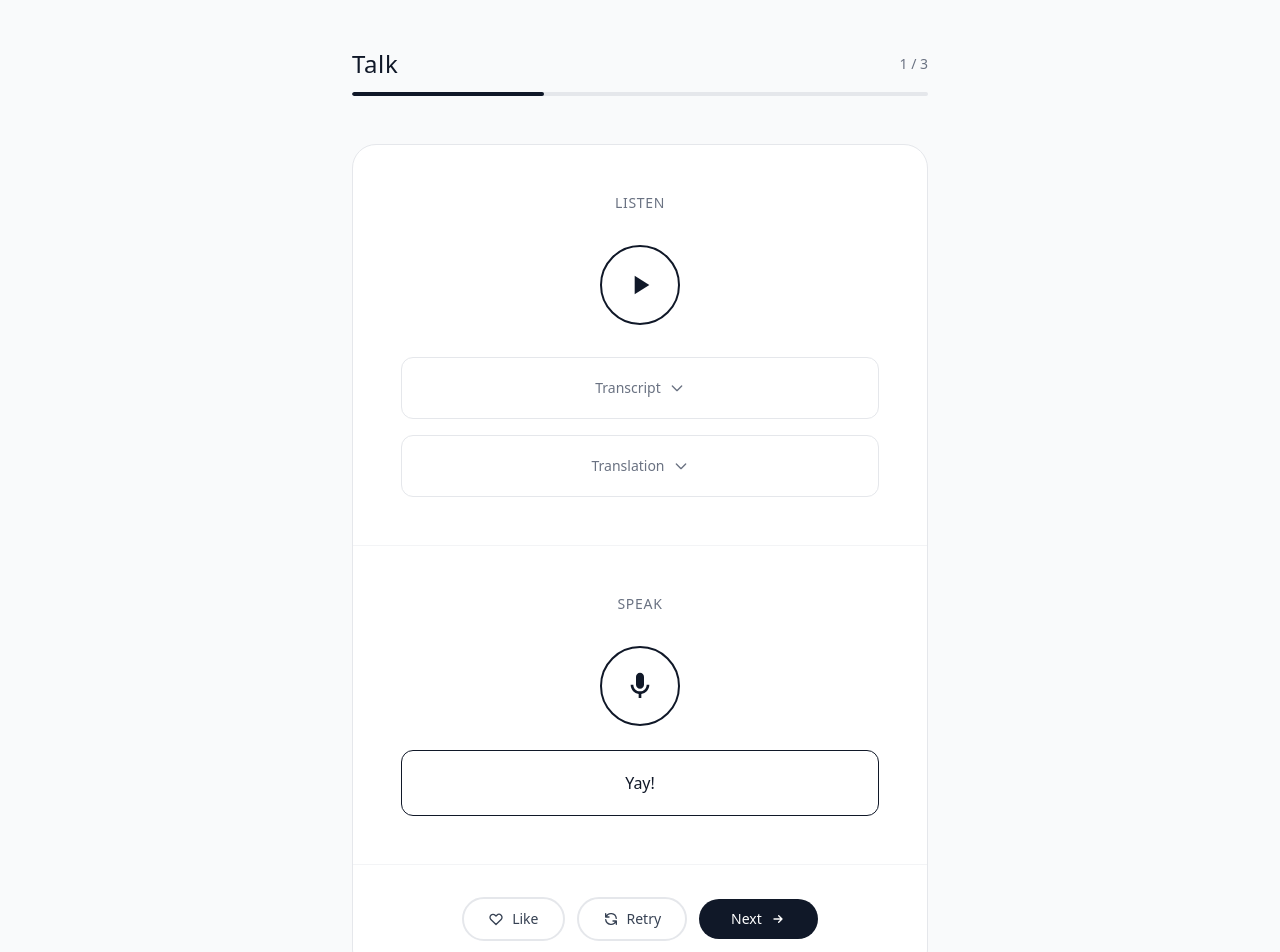
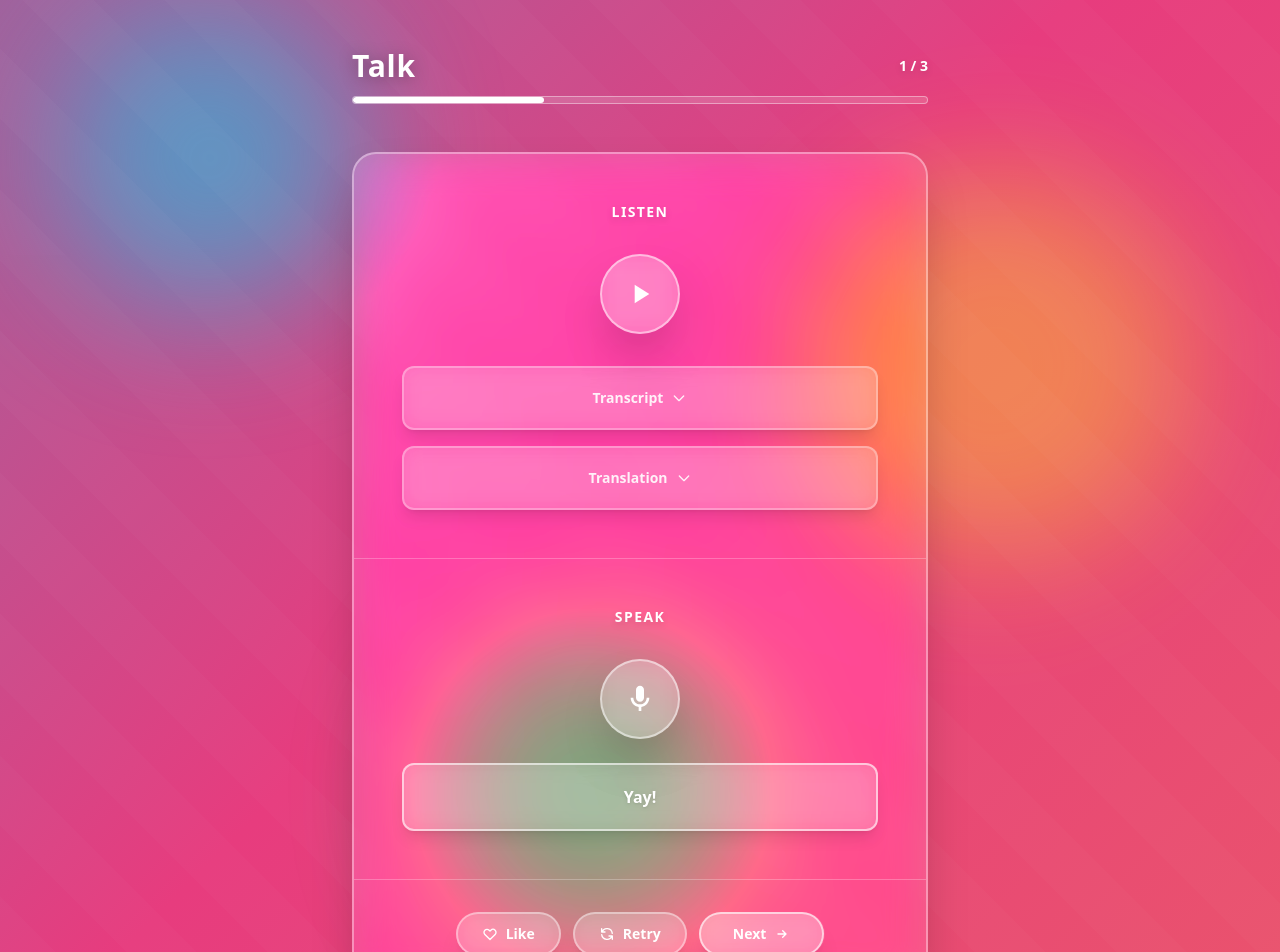
Before and after one commit to joshuafolkken/talk-svelte, a SvelteKit app: page / in a window 1280 px wide. Shown: the top 952 px of the page. Built offline with nearby package versions, Linux system fonts and the light colour scheme.

Commit message:
game screen #27 mono liquid

```diff
--- a/src/routes/+page.svelte
+++ b/src/routes/+page.svelte
@@ -83,34 +83,82 @@
 	}
 </script>
 
-<div class="min-h-screen bg-gray-50 px-4 py-12">
+<div class="relative min-h-screen overflow-hidden px-4 py-12">
+	<!-- Background with vibrant colors and ANIMATION -->
+	<div class="absolute inset-0 -z-10">
+		<!-- アニメーションするグラデーション背景 -->
+		<div
+			class="animate-gradient absolute inset-0"
+			style="background: linear-gradient(-45deg, #ee7752, #e73c7e, #23a6d5, #23d5ab); background-size: 400% 400%;"
+		></div>
+
+		<!-- 浮遊するブロブ（それぞれ異なるアニメーション） -->
+		<div
+			class="animate-float absolute top-10 left-10 h-72 w-72 rounded-full bg-cyan-400 opacity-50 blur-3xl"
+		></div>
+		<div
+			class="animate-float-reverse absolute top-40 right-20 h-96 w-96 rounded-full bg-yellow-300 opacity-40 blur-3xl"
+		></div>
+		<div
+			class="animate-float-slow absolute bottom-20 left-1/3 h-80 w-80 rounded-full bg-green-400 opacity-50 blur-3xl"
+		></div>
+
+		<!-- 動く縞模様パターン -->
+		<div class="absolute inset-0 opacity-40">
+			<div
+				class="h-full w-full animate-pulse"
+				style="background: repeating-linear-gradient(
+				45deg,
+				transparent,
+				transparent 50px,
+				rgba(255,255,255,0.1) 50px,
+				rgba(255,255,255,0.1) 100px
+			);"
+			></div>
+		</div>
+	</div>
+
 	<div class="mx-auto max-w-xl">
 		<!-- Progress Bar -->
 		<div class="mb-12">
 			<div class="mb-3 flex items-center justify-between">
-				<h1 class="text-2xl font-light tracking-wide text-gray-900">Talk</h1>
-				<span class="text-sm font-medium text-gray-500">{current_question} / {total_questions}</span
+				<h1
+					class="text-3xl font-bold tracking-wide text-white drop-shadow-[0_2px_8px_rgba(0,0,0,0.3)]"
+				>
+					Talk
+				</h1>
+				<span class="text-sm font-bold text-white drop-shadow-md"
+					>{current_question} / {total_questions}</span
 				>
 			</div>
-			<div class="h-1 overflow-hidden rounded-full bg-gray-200">
+			<div
+				class="h-2 overflow-hidden rounded-full border border-white/40 shadow-xl"
+				style="background: rgba(255, 255, 255, 0.15); backdrop-filter: blur(10px);"
+			>
 				<div
-					class="h-full rounded-full bg-gray-900 transition-all duration-500"
+					class="h-full rounded-full bg-white shadow-lg transition-all duration-500"
 					style="width: {(current_question / total_questions) * 100}%"
 				></div>
 			</div>
 		</div>
 
-		<!-- Main Card -->
-		<div class="overflow-hidden rounded-3xl border border-gray-200 bg-white">
+		<!-- Main Card with STRONG Glass Effect -->
+		<div
+			class="overflow-hidden rounded-3xl border-2 border-white/40 shadow-2xl"
+			style="background: rgba(255, 255, 255, 0.1); backdrop-filter: blur(20px) saturate(180%);"
+		>
 			<!-- Audio Section-->
-			<div class="border-b border-gray-100 p-12">
-				<h2 class="mb-8 text-center text-sm font-medium tracking-wider text-gray-500 uppercase">
+			<div class="border-b border-white/25 p-12" style="background: rgba(255, 255, 255, 0.05);">
+				<h2
+					class="mb-8 text-center text-sm font-bold tracking-widest text-white uppercase drop-shadow-md"
+				>
 					Listen
 				</h2>
 				<div class="mb-8 flex justify-center">
 					<button
 						onclick={play_audio}
-						class="group relative flex h-20 w-20 items-center justify-center rounded-full border-2 border-gray-900 bg-white text-gray-900 transition-all duration-200 hover:bg-gray-900 hover:text-white active:scale-95"
+						class="group relative flex h-20 w-20 items-center justify-center rounded-full border-2 border-white/50 text-white shadow-2xl transition-all duration-200 hover:scale-110 active:scale-95"
+						style="background: rgba(255, 255, 255, 0.2); backdrop-filter: blur(10px);"
 					>
 						<svg class="h-8 w-8" fill="currentColor" viewBox="0 0 24 24">
 							{#if is_playing}
@@ -130,15 +178,16 @@
 				<!-- Transcript Section -->
 				<button
 					onclick={toggle_transcript}
-					class="mb-4 w-full rounded-xl border border-gray-200 bg-white p-5 text-center transition-all duration-300 {show_transcript
-						? 'border-gray-900 text-gray-900'
-						: 'text-gray-500 hover:border-gray-300'}"
+					class="mb-4 w-full rounded-xl border-2 p-5 text-center shadow-lg transition-all duration-300 {show_transcript
+						? 'border-white/60 text-white'
+						: 'border-white/30 text-white/90 hover:border-white/50'}"
+					style="background: rgba(255, 255, 255, 0.15); backdrop-filter: blur(10px);"
 				>
 					{#if show_transcript}
-						<span class="text-base font-medium">{question.transcript}</span>
+						<span class="text-base font-bold drop-shadow">{question.transcript}</span>
 					{:else}
 						<div class="flex items-center justify-center gap-2">
-							<span class="text-sm font-medium">Transcript</span>
+							<span class="text-sm font-semibold">Transcript</span>
 							<svg class="h-4 w-4" fill="none" stroke="currentColor" viewBox="0 0 24 24">
 								<path
 									stroke-linecap="round"
@@ -154,15 +203,16 @@
 				<!-- Translation Section -->
 				<button
 					onclick={toggle_translation}
-					class="w-full rounded-xl border border-gray-200 bg-white p-5 text-center transition-all duration-300 {show_translation
-						? 'border-gray-900 text-gray-900'
-						: 'text-gray-500 hover:border-gray-300'}"
+					class="w-full rounded-xl border-2 p-5 text-center shadow-lg transition-all duration-300 {show_translation
+						? 'border-white/60 text-white'
+						: 'border-white/30 text-white/90 hover:border-white/50'}"
+					style="background: rgba(255, 255, 255, 0.15); backdrop-filter: blur(10px);"
 				>
 					{#if show_translation}
-						<span class="text-base font-medium">{question.translation}</span>
+						<span class="text-base font-bold drop-shadow">{question.translation}</span>
 					{:else}
 						<div class="flex items-center justify-center gap-2">
-							<span class="text-sm font-medium">Translation</span>
+							<span class="text-sm font-semibold">Translation</span>
 							<svg class="h-4 w-4" fill="none" stroke="currentColor" viewBox="0 0 24 24">
 								<path
 									stroke-linecap="round"
@@ -177,16 +227,21 @@
 			</div>
 
 			<!-- Recording Section -->
-			<div class="border-b border-gray-100 p-12">
-				<h3 class="mb-8 text-center text-sm font-medium tracking-wider text-gray-500 uppercase">
+			<div class="border-b border-white/25 p-12" style="background: rgba(255, 255, 255, 0.05);">
+				<h3
+					class="mb-8 text-center text-sm font-bold tracking-widest text-white uppercase drop-shadow-md"
+				>
 					Speak
 				</h3>
 				<div class="flex flex-col items-center gap-6">
 					<button
 						onclick={toggle_recording}
-						class="flex h-20 w-20 items-center justify-center rounded-full transition-all duration-200 {is_recording
-							? 'bg-red-500 text-white'
-							: 'border-2 border-gray-900 bg-white text-gray-900 hover:bg-gray-900 hover:text-white'} active:scale-95"
+						class="flex h-20 w-20 items-center justify-center rounded-full shadow-2xl transition-all duration-200 hover:scale-110 active:scale-95 {is_recording
+							? 'border-2 border-red-300/60 bg-red-500 text-white'
+							: 'border-2 border-white/50 text-white'}"
+						style={is_recording
+							? ''
+							: 'background: rgba(255, 255, 255, 0.2); backdrop-filter: blur(10px);'}
 					>
 						<svg class="h-8 w-8" fill="currentColor" viewBox="0 0 24 24">
 							{#if is_recording}
@@ -203,11 +258,12 @@
 					</button>
 
 					<div
-						class="w-full rounded-xl border border-gray-200 bg-white p-5 text-center transition-all duration-300 {user_transcript
-							? 'border-gray-900 text-gray-900'
-							: 'text-gray-500'}"
+						class="w-full rounded-xl border-2 p-5 text-center shadow-lg transition-all duration-300 {user_transcript
+							? 'border-white/60 text-white'
+							: 'border-white/30 text-white/90'}"
+						style="background: rgba(255, 255, 255, 0.15); backdrop-filter: blur(10px);"
 					>
-						<span class="text-base font-medium"
+						<span class="text-base font-semibold drop-shadow"
 							>{user_transcript ? user_transcript : 'Your Speech'}</span
 						>
 					</div>
@@ -215,12 +271,16 @@
 			</div>
 
 			<!-- Action Buttons -->
-			<div class="flex flex-wrap items-center justify-center gap-3 p-8">
+			<div
+				class="flex flex-wrap items-center justify-center gap-3 p-8"
+				style="background: rgba(255, 255, 255, 0.05);"
+			>
 				<button
 					onclick={toggle_like}
-					class="flex items-center gap-2 rounded-full border-2 px-6 py-2.5 text-sm font-medium transition-all {liked
-						? 'border-red-500 bg-red-500 text-white'
-						: 'border-gray-200 text-gray-700 hover:border-gray-900'}"
+					class="flex items-center gap-2 rounded-full border-2 px-6 py-2.5 text-sm font-bold shadow-xl transition-all hover:scale-105 {liked
+						? 'border-red-300/60 bg-red-500 text-white'
+						: 'border-white/40 text-white hover:border-white/60'}"
+					style={liked ? '' : 'background: rgba(255, 255, 255, 0.15); backdrop-filter: blur(10px);'}
 				>
 					<svg
 						class="h-4 w-4"
@@ -240,7 +300,8 @@
 
 				<button
 					onclick={retry}
-					class="flex items-center gap-2 rounded-full border-2 border-gray-200 px-6 py-2.5 text-sm font-medium text-gray-700 transition-colors hover:border-gray-900"
+					class="flex items-center gap-2 rounded-full border-2 border-white/40 px-6 py-2.5 text-sm font-bold text-white shadow-xl transition-all hover:scale-105 hover:border-white/60"
+					style="background: rgba(255, 255, 255, 0.15); backdrop-filter: blur(10px);"
 				>
 					<svg
 						class="h-4 w-4"
@@ -260,7 +321,8 @@
 
 				<button
 					onclick={next_question}
-					class="flex items-center gap-2 rounded-full bg-gray-900 px-8 py-2.5 text-sm font-medium text-white transition-all hover:bg-gray-800 active:scale-95"
+					class="flex items-center gap-2 rounded-full border-2 border-white/60 px-8 py-2.5 text-sm font-bold text-white shadow-xl transition-all hover:scale-105 hover:border-white/80 active:scale-95"
+					style="background: rgba(255, 255, 255, 0.25); backdrop-filter: blur(10px);"
 				>
 					Next
 					<svg
@@ -277,3 +339,70 @@
 		</div>
 	</div>
 </div>
+
+<style>
+	/* グラデーション回転アニメーション */
+	@keyframes gradient-rotate {
+		0% {
+			background-position: 0% 50%;
+		}
+		50% {
+			background-position: 100% 50%;
+		}
+		100% {
+			background-position: 0% 50%;
+		}
+	}
+
+	/* ブロブが浮遊するアニメーション */
+	@keyframes float {
+		0%,
+		100% {
+			transform: translate(0, 0) scale(1);
+		}
+		33% {
+			transform: translate(30px, -30px) scale(1.1);
+		}
+		66% {
+			transform: translate(-20px, 20px) scale(0.9);
+		}
+	}
+
+	@keyframes float-reverse {
+		0%,
+		100% {
+			transform: translate(0, 0) rotate(0deg);
+		}
+		50% {
+			transform: translate(-40px, 40px) rotate(180deg);
+		}
+	}
+
+	@keyframes float-slow {
+		0%,
+		100% {
+			transform: translate(0, 0) scale(1);
+		}
+		50% {
+			transform: translate(20px, -40px) scale(1.15);
+		}
+	}
+
+	/* 回転するグラデーション */
+	.animate-gradient {
+		background-size: 400% 400%;
+		animation: gradient-rotate 15s ease infinite;
+	}
+
+	.animate-float {
+		animation: float 20s ease-in-out infinite;
+	}
+
+	.animate-float-reverse {
+		animation: float-reverse 25s ease-in-out infinite;
+	}
+
+	.animate-float-slow {
+		animation: float-slow 30s ease-in-out infinite;
+	}
+</style>
```
